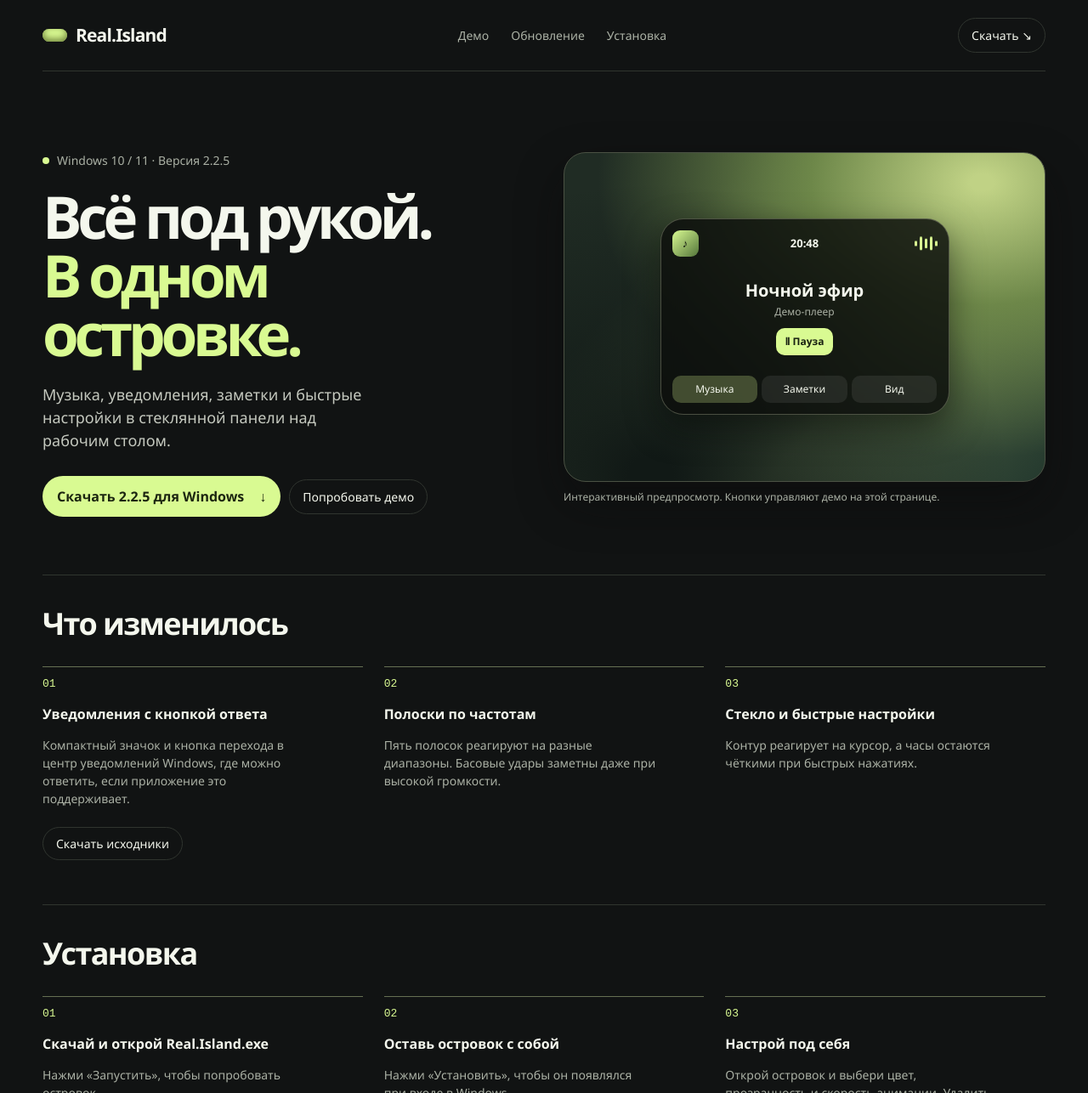
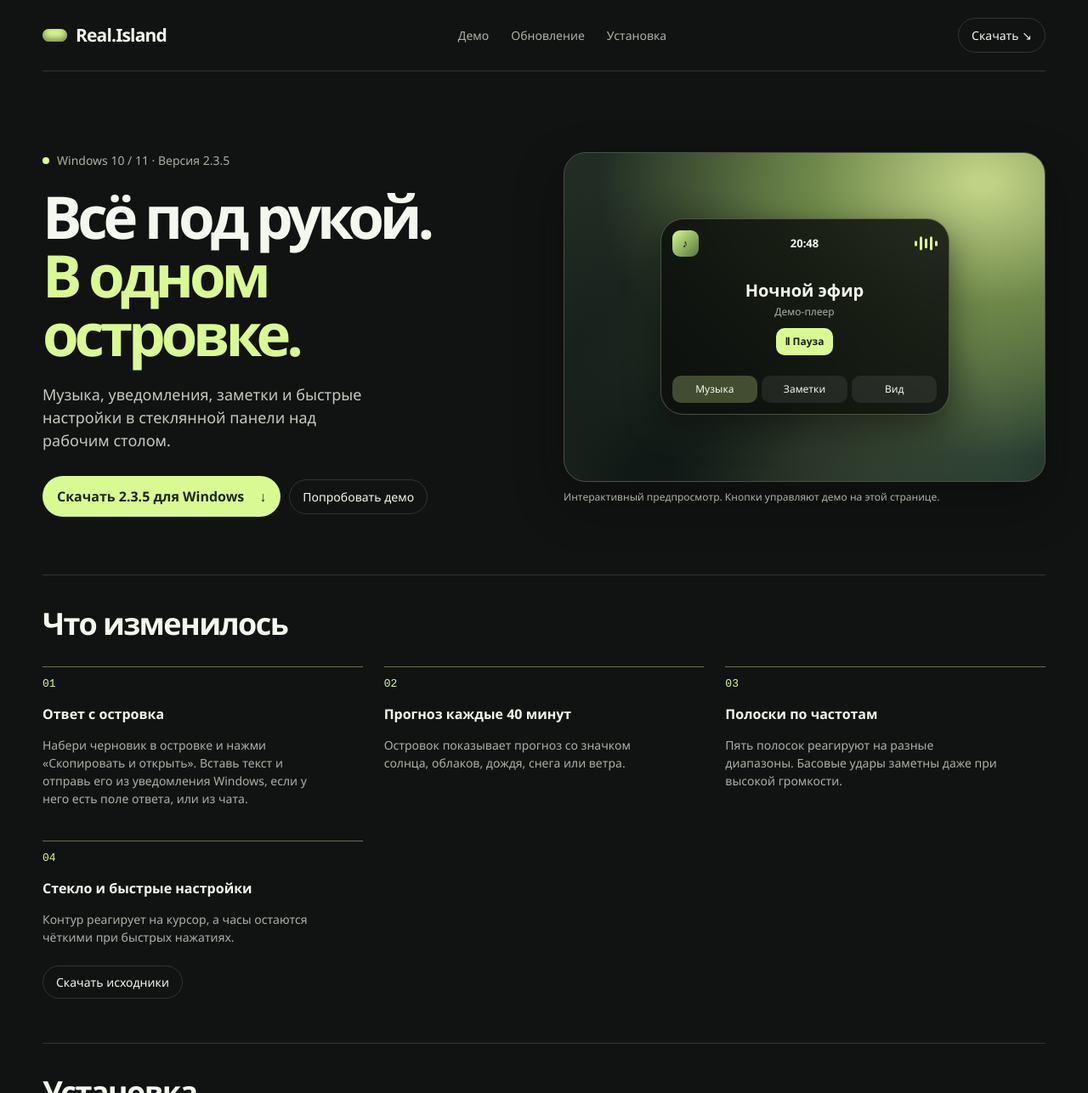
Before and after one commit to mirwaqi/Real.Island, a plain HTML site: page index.html in a window 1280 px wide. Shown: the top 1286 px of the page at 85% size. Drawn offline with Linux system fonts and the light colour scheme.

Commit message:
Release Real.Island 2.3.5

```diff
--- a/index.html
+++ b/index.html
@@ -13,15 +13,15 @@
 <header class="nav wrap">
   <a class="brand" href="./"><span aria-hidden="true"></span>Real.Island</a>
   <nav aria-label="Навигация"><a href="#demo">Демо</a><a href="#updates">Обновление</a><a href="#install">Установка</a></nav>
-  <a class="nav-download" href="./Real.Island.exe?v=2.2.5" download="Real.Island.exe">Скачать <span aria-hidden="true">↘</span></a>
+  <a class="nav-download" href="./Real.Island.exe?v=2.3.5" download="Real.Island.exe">Скачать <span aria-hidden="true">↘</span></a>
 </header>
 <main>
 <section class="hero wrap">
   <div class="intro">
-    <p class="platform"><span></span> Windows 10 / 11 · Версия 2.2.5</p>
+    <p class="platform"><span></span> Windows 10 / 11 · Версия 2.3.5</p>
     <h1>Всё под рукой.<br><em>В одном островке.</em></h1>
     <p class="summary">Музыка, уведомления, заметки и быстрые настройки в стеклянной панели над рабочим столом.</p>
-    <div class="actions"><a class="primary" href="./Real.Island.exe?v=2.2.5" download="Real.Island.exe">Скачать 2.2.5 для Windows <span aria-hidden="true">↓</span></a><a class="secondary" href="#demo">Попробовать демо</a></div>
+    <div class="actions"><a class="primary" href="./Real.Island.exe?v=2.3.5" download="Real.Island.exe">Скачать 2.3.5 для Windows <span aria-hidden="true">↓</span></a><a class="secondary" href="#demo">Попробовать демо</a></div>
   </div>
   <section class="preview" id="demo" aria-label="Интерактивное демо островка">
     <div class="desk">
@@ -44,11 +44,12 @@
 <section class="install wrap" id="updates">
   <h2>Что изменилось</h2>
   <ol>
-    <li><strong>Уведомления с кнопкой ответа</strong><p>Компактный значок и кнопка перехода в центр уведомлений Windows, где можно ответить, если приложение это поддерживает.</p></li>
+    <li><strong>Ответ с островка</strong><p>Набери черновик в островке и нажми «Скопировать и открыть». Вставь текст и отправь его из уведомления Windows, если у него есть поле ответа, или из чата.</p></li>
+    <li><strong>Прогноз каждые 40 минут</strong><p>Островок показывает прогноз со значком солнца, облаков, дождя, снега или ветра.</p></li>
     <li><strong>Полоски по частотам</strong><p>Пять полосок реагируют на разные диапазоны. Басовые удары заметны даже при высокой громкости.</p></li>
     <li><strong>Стекло и быстрые настройки</strong><p>Контур реагирует на курсор, а часы остаются чёткими при быстрых нажатиях.</p></li>
   </ol>
-  <a class="secondary" href="./Real.Island-Source.zip?v=2.2.5" download="Real.Island-Source.zip">Скачать исходники</a>
+  <a class="secondary" href="./Real.Island-Source.zip?v=2.3.5" download="Real.Island-Source.zip">Скачать исходники</a>
 </section>
 <section class="install wrap" id="install">
   <h2>Установка</h2>
```
Also changed, not shown: 2 other files.
